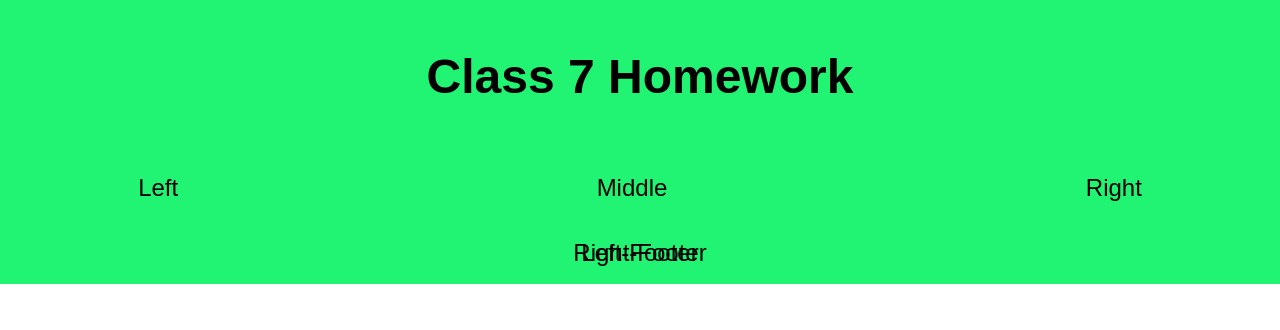
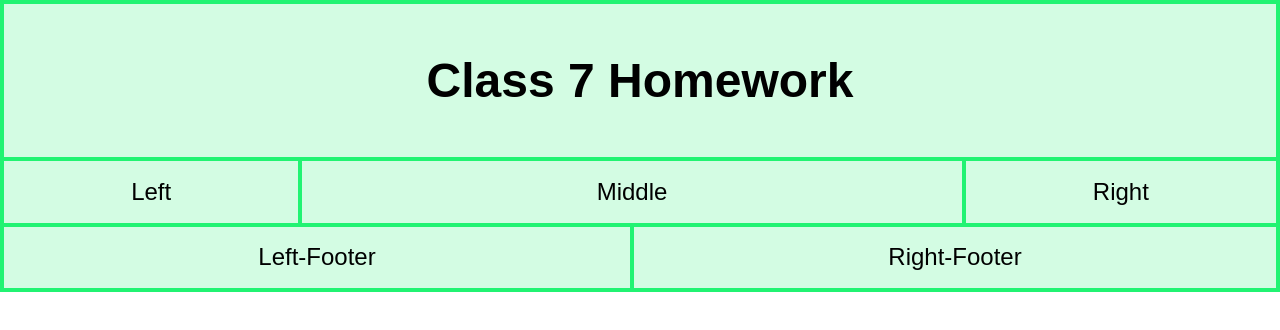
Before and after one commit to Bmeehan789/2022-November-Foundations, a plain HTML site: page class 7 homework/index.html in a window 1280 px wide. Drawn offline with Linux system fonts and the light colour scheme.

Commit message:
challenge 7 changes

```diff
--- a/class 7 homework/css/standard.css
+++ b/class 7 homework/css/standard.css
@@ -4,10 +4,10 @@
     grid-template-areas:
     'header header header header'
     'left middle middle right'
-    'footer footer footer footer';
-grid-gap: 0.25em;
-padding:  0.25m;
-background-color: #21f372;
+    'footer-left footer-left footer-right footer-right';
+    grid-gap: 0.25em;
+    padding:  0.25em;
+    background-color: #21f372;
 
 }
 .grid-container > div {
@@ -15,6 +15,7 @@ background-color: #21f372;
     padding-top: 0.7em;
     padding-bottom: 0.7em;
     font-size: 3vh;
+    background-color: rgba(255,255,255,0.8);
 }
 body {
     margin: 0;
@@ -33,9 +34,9 @@ body {
     grid-area: right;
 }
 .item5 {
-    grid-area: footer;
+    grid-area: footer-left;
 }
 .item6 {
-    grid-area: footer;
+    grid-area: footer-right;
 
 }
```
